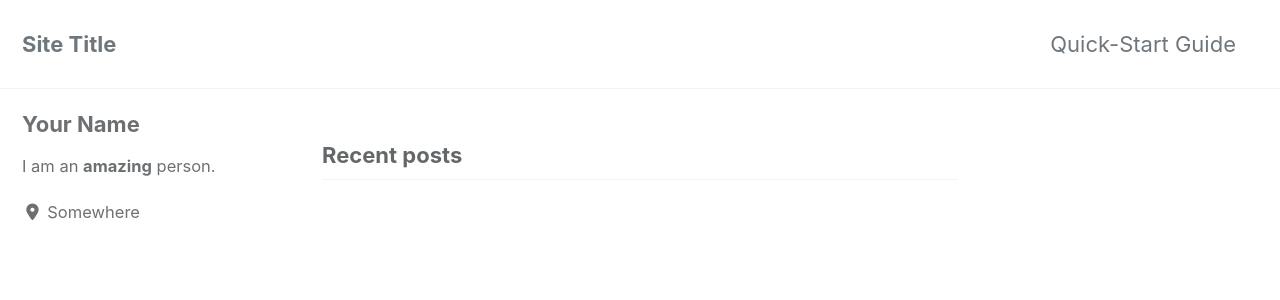
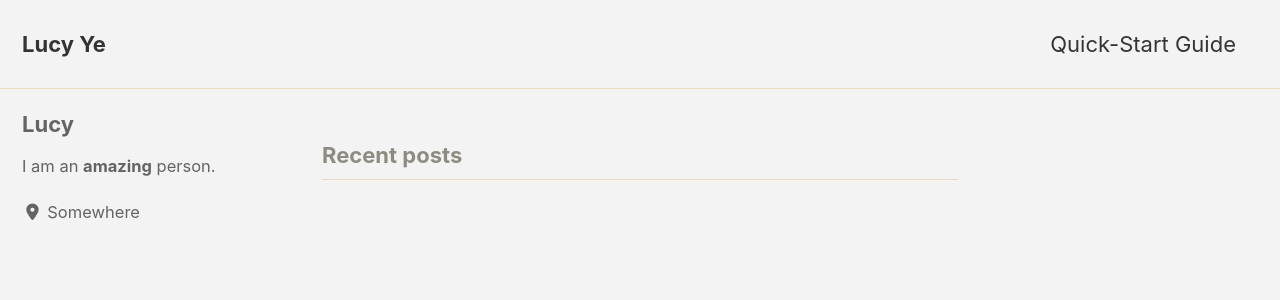
Before and after one commit to yelucy/yelucy.github.io, a Jekyll site: the page built from index.html, in a window 1280 px wide and 900 px high. Shown: the top 300 px of the window. Built offline with Jekyll 4.4.1, drawn with Linux system fonts in a browser that asks for light colours; cached includes are drawn as plain includes; nearby versions of some CDN libraries; the list of posts is cut into pages by our own code; some of the changed text lies outside the part shown.

Commit message:
Update _config.yml

```diff
--- a/_config.yml
+++ b/_config.yml
@@ -12,14 +12,14 @@
 
 # theme                  : "minimal-mistakes-jekyll"
 # remote_theme           : "mmistakes/minimal-mistakes"
-minimal_mistakes_skin    : "default" # "air", "aqua", "contrast", "dark", "dirt", "neon", "mint", "plum", "sunrise"
+minimal_mistakes_skin    : "dirt" # "air", "aqua", "contrast", "dark", "dirt", "neon", "mint", "plum", "sunrise", "default"
 
 # Site Settings
 locale                   : "en-US"
-title                    : "Site Title"
+title                    : "Lucy Ye"
 title_separator          : "-"
 subtitle                 : # site tagline that appears below site title in masthead
-name                     : "Your Name"
+name                     : "Lucy Ye"
 description              : "An amazing website."
 url                      : # the base hostname & protocol for your site e.g. "https://mmistakes.github.io"
 baseurl                  : # the subpath of your site, e.g. "/blog"
@@ -93,7 +93,7 @@
 
 # Site Author
 author:
-  name             : "Your Name"
+  name             : "Lucy"
   avatar           : # path of avatar image, e.g. "/assets/images/bio-photo.jpg"
   bio              : "I am an **amazing** person."
   location         : "Somewhere"
```
